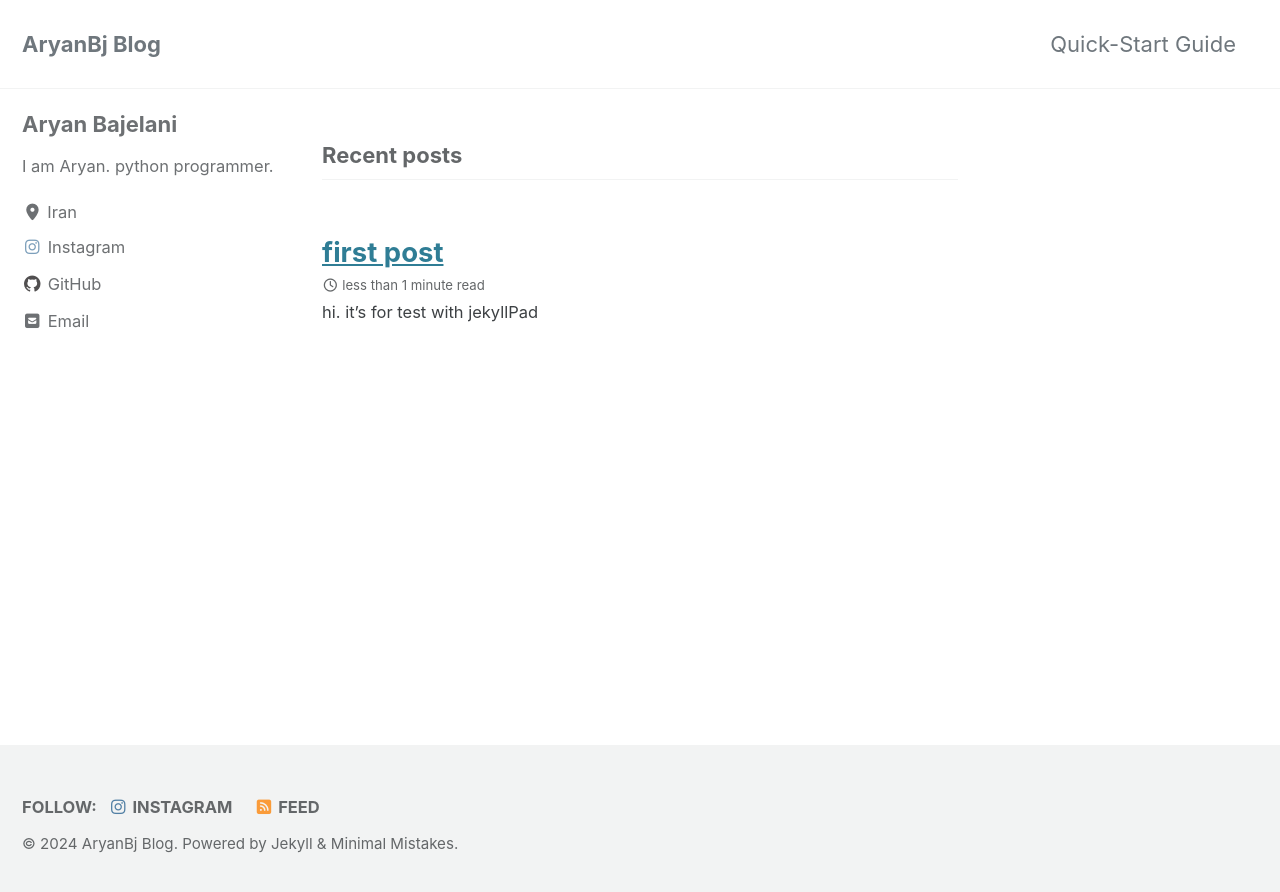
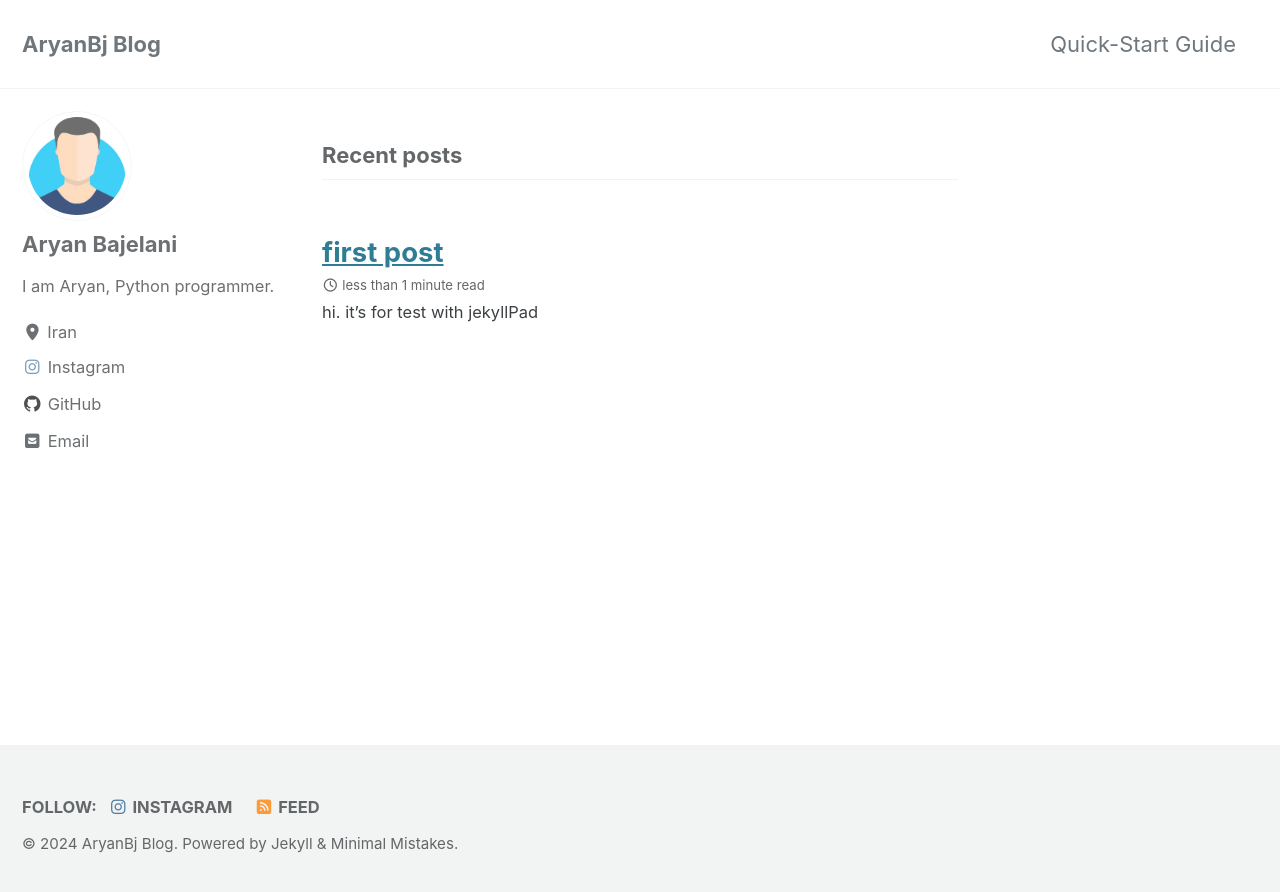
Before and after one commit to AryanBj/aryanbj.github.io, a Jekyll site: the page built from index.html, in a window 1280 px wide. Shown: the top 892 px of the page. Built offline with Jekyll 4.4.1, drawn with Linux system fonts in a browser that asks for light colours; cached includes are drawn as plain includes; the list of posts is cut into pages by our own code.

Commit message:
Update _config.yml

```diff
--- a/_config.yml
+++ b/_config.yml
@@ -114,8 +114,8 @@
 # Site Author
 author:
   name             : "Aryan Bajelani"
-  avatar           : # path of avatar image, e.g. "/assets/images/bio-photo.jpg"
-  bio              : "I am Aryan. python programmer."
+  avatar           : "/assets/images/avatar.jpg"
+  bio              : "I am Aryan, Python programmer."
   location         : "Iran"
   email            : "aryan_bj@yahoo.com"
   links:
```
